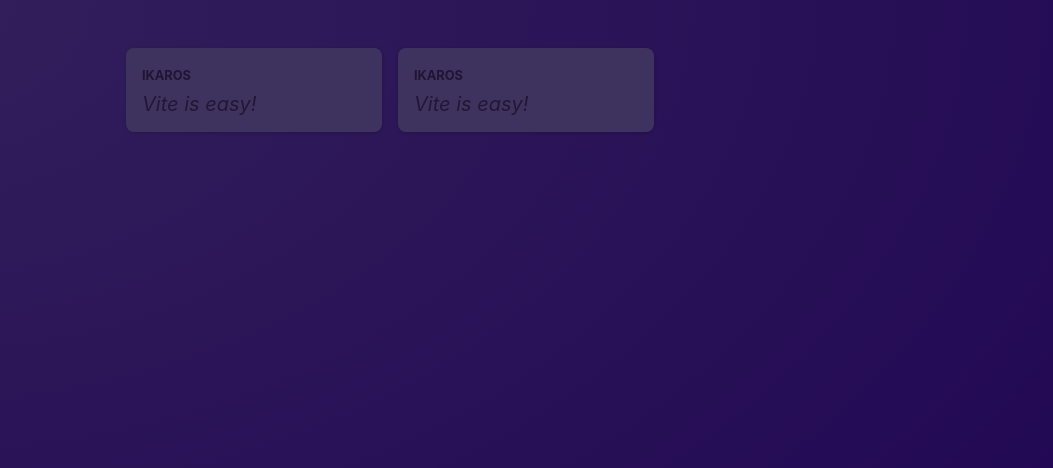
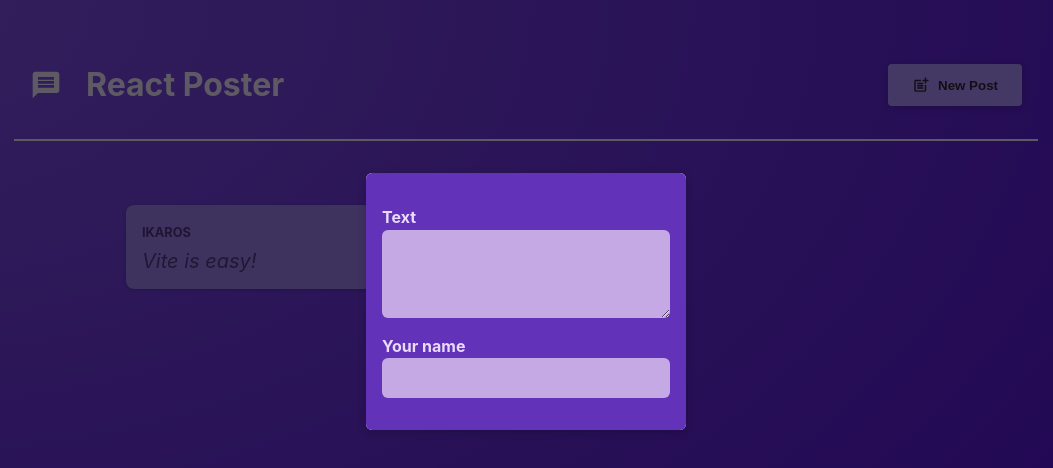
Before and after one commit to naekit/react-full-ref, a React (Vite) app in the folder frontend/: page / in a window 1280 px wide. Shown: the top 468 px of the page, without its empty margins (114-1167 px from the left). Built offline with nearby package versions, Linux system fonts and the light colour scheme.

Commit message:
added toggle for modal and header

```diff
--- a/frontend/src/App.jsx
+++ b/frontend/src/App.jsx
@@ -1,10 +1,21 @@
+import { useState } from "react"
+import MainHeader from "./components/MainHeader"
 import PostsList from "./components/PostsList"
 
 function App() {
+	const [showModal, setShowModal] = useState(true)
+
+	const toggleHandler = () => {
+		setShowModal((prevState) => !prevState)
+	}
+
 	return (
-		<main>
-			<PostsList />
-		</main>
+		<>
+			<MainHeader onCreatePost={toggleHandler} />
+			<main>
+				<PostsList isVisible={showModal} onStopPost={toggleHandler} />
+			</main>
+		</>
 	)
 }
 
--- /dev/null
+++ b/frontend/src/components/MainHeader.jsx
@@ -0,0 +1,22 @@
+import { MdPostAdd, MdMessage } from "react-icons/md"
+
+import classes from "./MainHeader.module.css"
+
+function MainHeader({ onCreatePost }) {
+	return (
+		<header className={classes.header}>
+			<h1 className={classes.logo}>
+				<MdMessage />
+				React Poster
+			</h1>
+			<p>
+				<button className={classes.button} onClick={onCreatePost}>
+					<MdPostAdd size={18} />
+					New Post
+				</button>
+			</p>
+		</header>
+	)
+}
+
+export default MainHeader
--- /dev/null
+++ b/frontend/src/components/MainHeader.module.css
@@ -0,0 +1,36 @@
+.header {
+	/* padding: 2rem 10%; */
+	margin: 2rem 10%;
+	padding: 1rem;
+	text-align: center;
+	display: flex;
+	justify-content: space-between;
+	align-items: center;
+	border-bottom: 2px solid #ece1fa;
+}
+
+.logo {
+	font-size: 2rem;
+	display: flex;
+	gap: 1.5rem;
+	align-items: center;
+	color: #ece1fa;
+}
+
+.button {
+	display: inline-flex;
+	align-items: center;
+	gap: 0.5rem;
+	padding: 0.75rem 1.5rem;
+	background-color: #a990fb;
+	color: #2a2630;
+	border: none;
+	border-radius: 4px;
+	box-shadow: 0 2px 8px rgba(0, 0, 0, 0.2);
+	cursor: pointer;
+	font-weight: bold;
+}
+
+.button:hover {
+	background-color: #8c6cf7;
+}
--- a/frontend/src/components/Modal.jsx
+++ b/frontend/src/components/Modal.jsx
@@ -1,11 +1,13 @@
 import React from "react"
 import styles from "./Modal.module.css"
 
-const Modal = ({ children }) => {
+const Modal = ({ children, hideHandler }) => {
 	return (
 		<>
-			<div className={styles.backdrop} />
-			<dialog className={styles.modal}>{children}</dialog>
+			<div className={styles.backdrop} onClick={hideHandler} />
+			<dialog open className={styles.modal}>
+				{children}
+			</dialog>
 		</>
 	)
 }
--- a/frontend/src/components/NewPost.module.css
+++ b/frontend/src/components/NewPost.module.css
@@ -2,9 +2,6 @@
 	background-color: #6233b9;
 	padding: 1rem;
 	width: 20rem;
-	margin: 2rem auto;
-	border-radius: 6px;
-	box-shadow: 0 2px 8px rgba(0, 0, 0, 0.2);
 }
 
 .form label {
--- a/frontend/src/components/PostsList.jsx
+++ b/frontend/src/components/PostsList.jsx
@@ -4,7 +4,7 @@ import NewPost from "./NewPost"
 import Post from "./Post"
 import styles from "./PostsList.module.css"
 
-const PostsList = () => {
+const PostsList = ({ isVisible, onStopPost }) => {
 	const [posts, setPosts] = useState([
 		{ id: 4, author: "Ikaros", body: "Vite is easy!" },
 		{ id: 5, author: "Ikaros", body: "Vite is easy!" },
@@ -16,9 +16,11 @@ const PostsList = () => {
 
 	return (
 		<>
-			<Modal>
-				<NewPost onAdd={addPost} />
-			</Modal>
+			{isVisible && (
+				<Modal hideHandler={onStopPost}>
+					<NewPost onAdd={addPost} />
+				</Modal>
+			)}
 			<ul className={styles.posts}>
 				{posts.map((post) => (
 					<Post key={post.id} {...post} />
--- /dev/null
+++ b/package.json
@@ -0,0 +1,5 @@
+{
+  "dependencies": {
+    "react-icons": "^4.7.1"
+  }
+}
```
Also changed, not shown: 1 other file (tests, documents, lock files or other folders).
